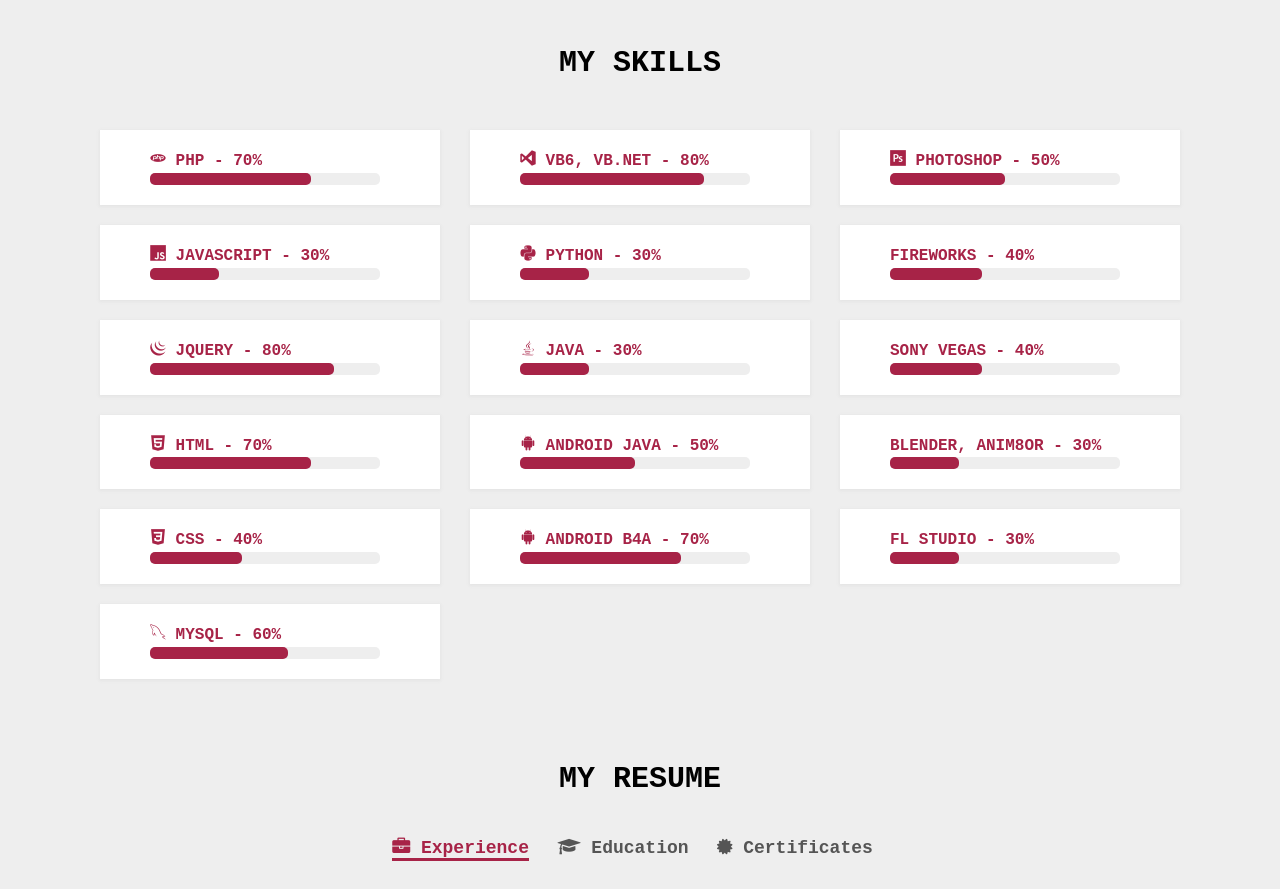
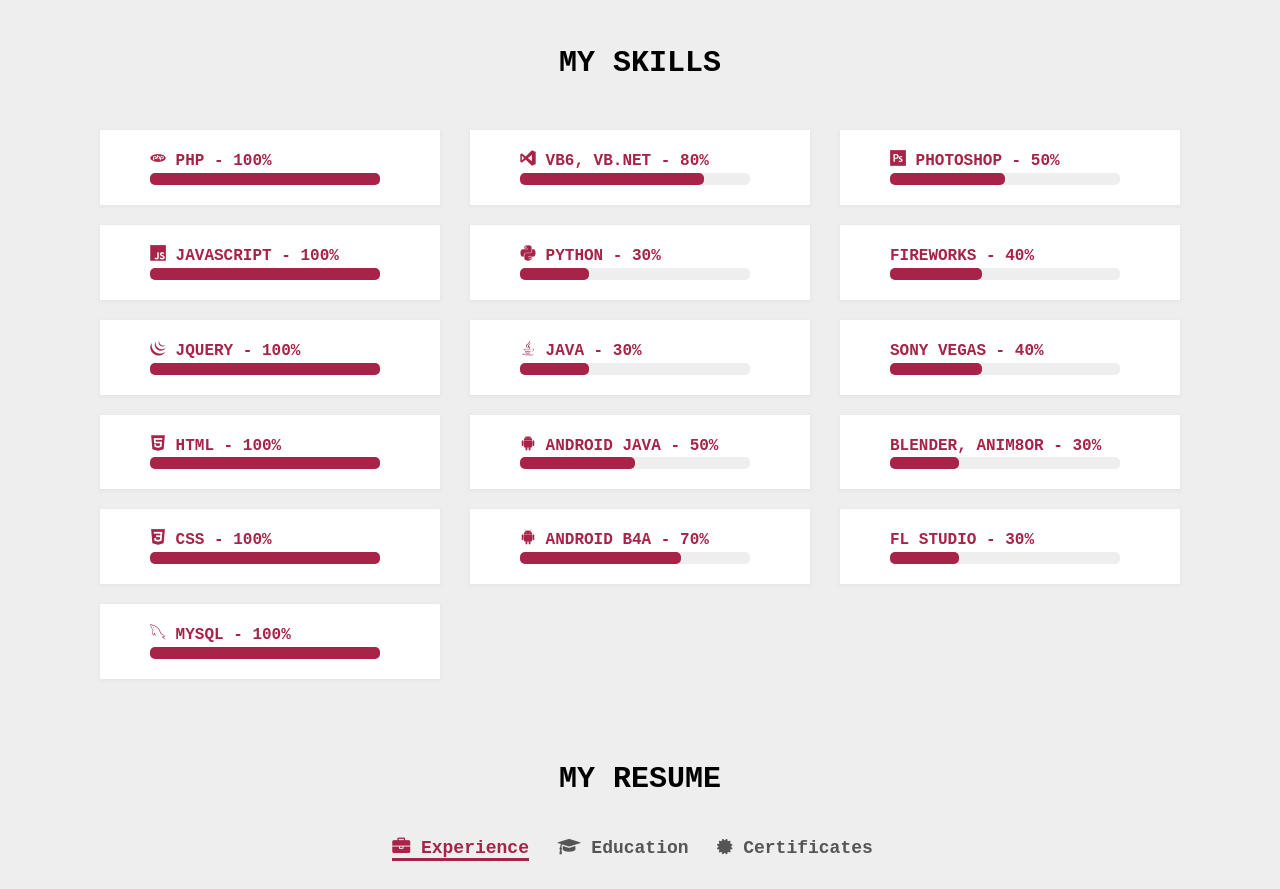
Before and after one commit to glennmichaelmejias/myportfolio, a plain HTML site: page index.html in a window 1280 px wide. Shown: the part 940-1829 px from the top of the page. Drawn offline with Linux system fonts and the light colour scheme.

Commit message:
Update index.html

```diff
--- a/index.html
+++ b/index.html
@@ -119,22 +119,22 @@
 
 						</div>
 						<script type="text/javascript">
-							var skills = [	{name:"<i class='devicon-php-plain'></i> PHP - 70%",					value:"70"},
+							var skills = [	{name:"<i class='devicon-php-plain'></i> PHP - 100%",					value:"100"},
 											{name:"<i class='devicon-visualstudio-plain'></i> VB6, VB.NET - 80%",	value:"80"},
 											{name:"<i class='devicon-photoshop-plain'></i> PHOTOSHOP - 50%",		value:"50"},
-											{name:"<i class='devicon-javascript-plain'></i> JAVASCRIPT - 30%",		value:"30"},
+											{name:"<i class='devicon-javascript-plain'></i> JAVASCRIPT - 100%",		value:"100"},
 											{name:"<i class='devicon-python-plain'></i> PYTHON - 30%",				value:"30"},
 											{name:"FIREWORKS - 40%",		value:"40"},
-											{name:"<i class='devicon-jquery-plain'></i> JQUERY - 80%",				value:"80"},
+											{name:"<i class='devicon-jquery-plain'></i> JQUERY - 100%",				value:"100"},
 											{name:"<i class='devicon-java-plain'></i> JAVA - 30%",					value:"30"},
 											{name:"SONY VEGAS - 40%",		value:"40"},
-											{name:"<i class='devicon-html5-plain'></i> HTML - 70%",					value:"70"},
+											{name:"<i class='devicon-html5-plain'></i> HTML - 100%",				value:"100"},
 											{name:"<i class='devicon-android-plain'></i> ANDROID JAVA - 50%",		value:"50"},
 											{name:"BLENDER, ANIM8OR - 30%",	value:"30"},
-											{name:"<i class='devicon-css3-plain'></i> CSS - 40%",					value:"40"},
+											{name:"<i class='devicon-css3-plain'></i> CSS - 100%",					value:"100"},
 											{name:"<i class='devicon-android-plain'></i> ANDROID B4A - 70%",		value:"70"},
 											{name:"FL STUDIO - 30%",		value:"30"},
-											{name:"<i class='devicon-mysql-plain'></i> MYSQL - 60%",				value:"60"}
+											{name:"<i class='devicon-mysql-plain'></i> MYSQL - 100%",				value:"100"}
 										];
 							for(a in skills){
 								var skillname = skills[a].name;
```
